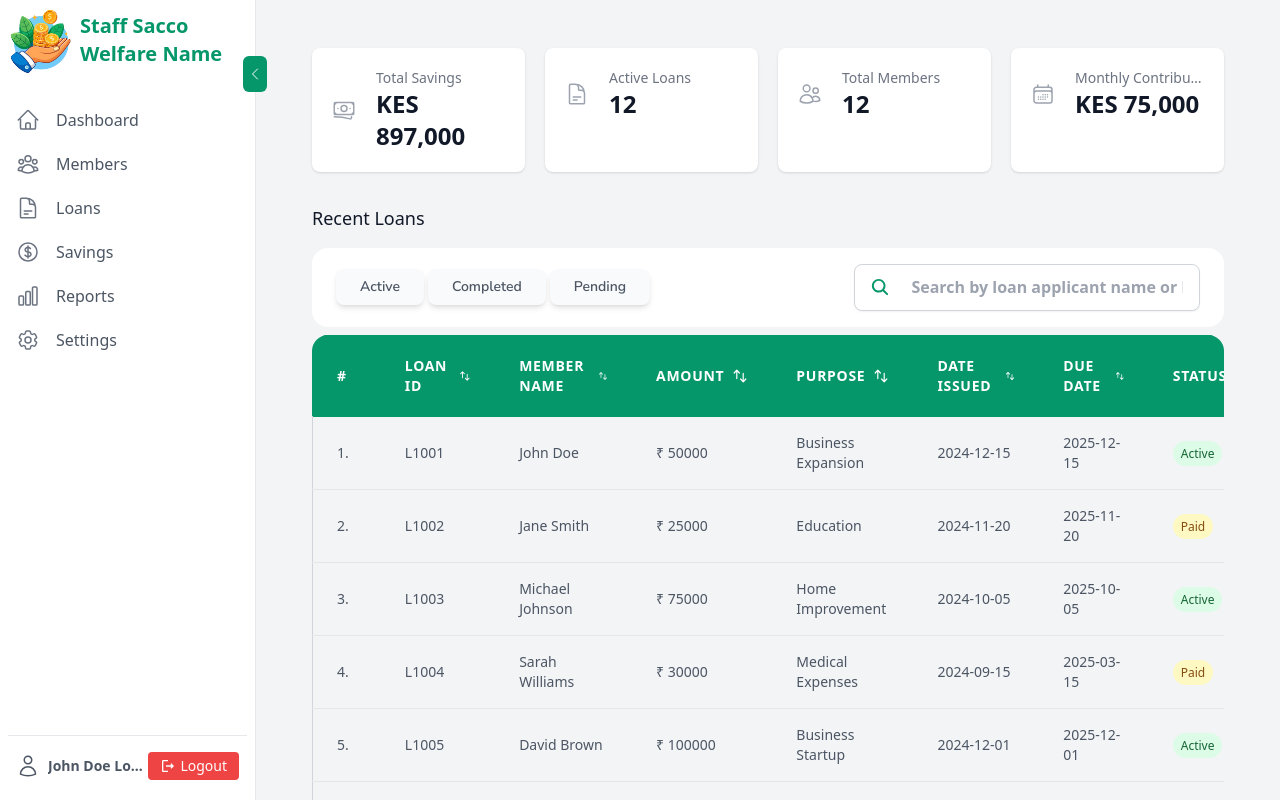
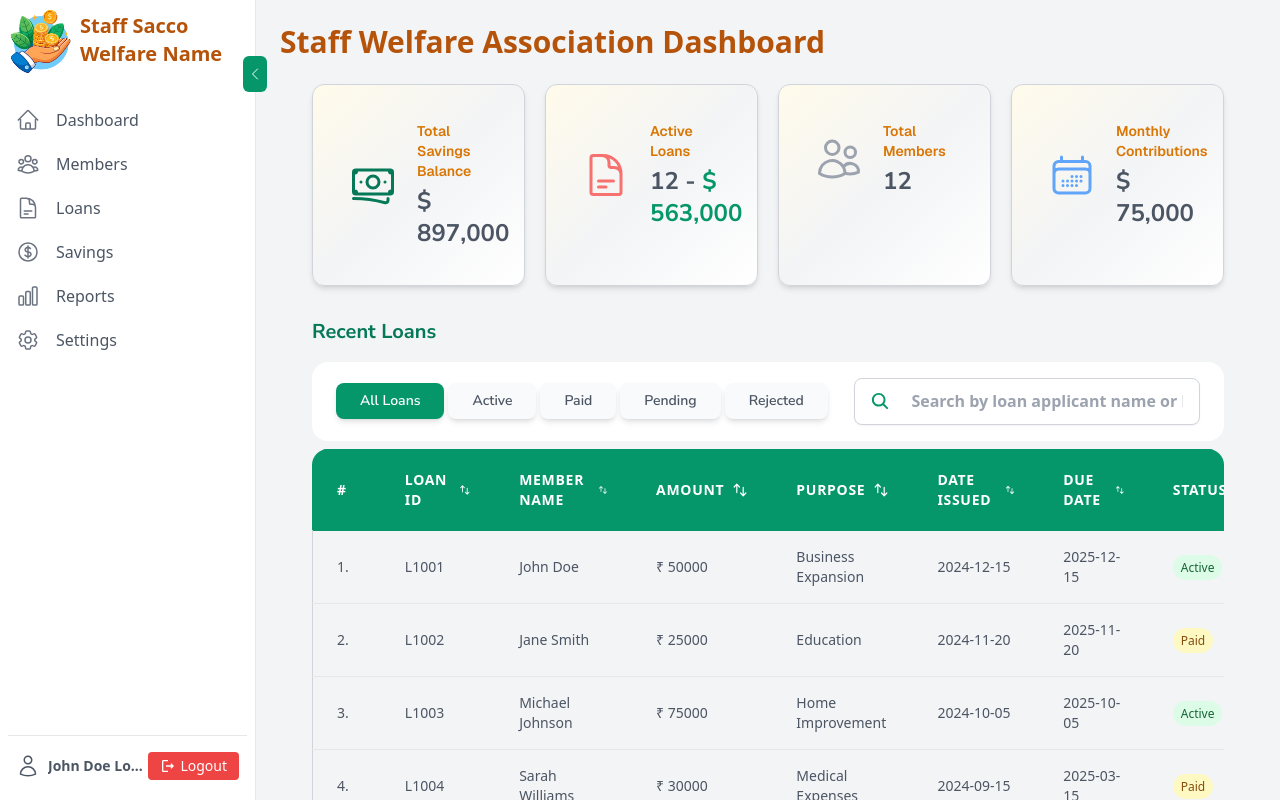
Before and after one commit to supa-modo/Sacco-Welfare-Loans-and-Savings, a React (Vite) app: page /admin in a window 1280 px wide. Built offline with nearby package versions, Linux system fonts and the light colour scheme; sample sign-in values are in the browser's storage.

Commit message:
feat: update styles in Sidebar and LoanApplicationForm components for improved UI consistency

```diff
--- a/src/components/layout/Sidebar.jsx
+++ b/src/components/layout/Sidebar.jsx
@@ -77,7 +77,7 @@ const Sidebar = ({ darkMode, userRole }) => {
             <div>
               <h1
                 className={`text-xl font-extrabold ${
-                  darkMode ? "text-white" : "text-primary"
+                  darkMode ? "text-white" : "text-amber-700"
                 }`}
               >
                 Staff Sacco Welfare Name
--- a/src/pages/admin/Dashboard.jsx
+++ b/src/pages/admin/Dashboard.jsx
@@ -66,9 +66,11 @@ const AdminDashboard = () => {
       key: "status",
       label: "Filter by Status",
       options: [
+        { value: "All", label: "All Loans" },
         { value: "Active", label: "Active" },
-        { value: "Completed", label: "Completed" },
+        { value: "Paid", label: "Paid" },
         { value: "Pending", label: "Pending" },
+        { value: "Rejected", label: "Rejected" },
       ],
     },
   ];
@@ -106,8 +108,9 @@ const AdminDashboard = () => {
       key: "status",
       label: "Filter by Status",
       options: [
-        { value: "active", label: "Active" },
-        { value: "inactive", label: "Inactive" },
+        { value: "All", label: "All Members" },
+        { value: "Active", label: "Active Members" },
+        { value: "Inactive", label: "Inactive Members" },
       ],
     },
   ];
@@ -141,9 +144,9 @@ const AdminDashboard = () => {
       key: "type",
       label: "Filter by Type",
       options: [
+        { value: "All", label: "All Savings" },
         { value: "Monthly Contribution", label: "Monthly Contribution" },
         { value: "Additional Savings", label: "Additional Savings" },
-        { value: "Withdrawal", label: "Withdrawal" },
       ],
     },
     {
@@ -152,6 +155,7 @@ const AdminDashboard = () => {
       options: [
         { value: "Completed", label: "Completed" },
         { value: "Pending", label: "Pending" },
+        { value: "Failed", label: "Failed" },
       ],
     },
   ];
@@ -159,24 +163,27 @@ const AdminDashboard = () => {
   return (
     <div className="flex min-h-screen">
       <main className="flex-1 overflow-y-auto">
+        <h1 className="text-3xl font-extrabold text-amber-700">
+          Staff Welfare Association Dashboard
+        </h1>
         <div className="py-6 px-8">
           {/* Payment Statistics */}
           <div className="grid grid-cols-1 gap-5 sm:grid-cols-2 lg:grid-cols-4">
             {/* Total Savings Card */}
-            <div className="bg-white overflow-hidden rounded-lg shadow">
+            <div className="bg-gradient-to-br from-amber-50 via-gray-100 to-white p-4 rounded-xl border border-gray-300 shadow-md">
               <div className="p-5">
                 <div className="flex items-center">
                   <div className="flex-shrink-0">
-                    <BanknotesIcon className="h-6 w-6 text-gray-400" />
+                    <BanknotesIcon className="h-12 w-12 text-primary-600 " />
                   </div>
                   <div className="ml-5 w-0 flex-1">
                     <dl>
-                      <dt className="text-sm font-medium text-gray-500 truncate">
-                        Total Savings
+                      <dt className="text-sm text-amber-600 font-semibold font-geist">
+                        Total Savings Balance
                       </dt>
                       <dd className="flex items-baseline">
-                        <div className="text-2xl font-semibold text-gray-900">
-                          KES {totalSavingsAmount.toLocaleString()}
+                        <div className="text-2xl font-bold font-nunito-sans text-gray-600 mt-1">
+                          $ {totalSavingsAmount.toLocaleString()}
                         </div>
                       </dd>
                     </dl>
@@ -186,20 +193,28 @@ const AdminDashboard = () => {
             </div>
 
             {/* Active Loans Card */}
-            <div className="bg-white overflow-hidden rounded-lg shadow">
+            <div className="bg-gradient-to-br from-amber-50 via-gray-100 to-white p-4 rounded-xl border border-gray-300 shadow-md">
               <div className="p-5">
                 <div className="flex items-center">
                   <div className="flex-shrink-0">
-                    <DocumentTextIcon className="h-6 w-6 text-gray-400" />
+                    <DocumentTextIcon className="h-12 w-12 text-red-400" />
                   </div>
                   <div className="ml-5 w-0 flex-1">
                     <dl>
-                      <dt className="text-sm font-medium text-gray-500 truncate">
+                      <dt className="text-sm text-amber-600 font-semibold font-geist">
                         Active Loans
                       </dt>
                       <dd className="flex items-baseline">
-                        <div className="text-2xl font-semibold text-gray-900">
-                          {loans.length}
+                        <div className="text-2xl font-bold font-nunito-sans text-gray-600 mt-1">
+                          {/* Display loans count and total amount */}
+                          {loans.length} -
+                          <span className="text-primary-500">
+                            {" "}
+                            ${" "}
+                            {loans
+                              .reduce((total, loan) => total + loan.amount, 0)
+                              .toLocaleString()}
+                          </span>
                         </div>
                       </dd>
                     </dl>
@@ -209,19 +224,19 @@ const AdminDashboard = () => {
             </div>
 
             {/* Total Members Card */}
-            <div className="bg-white overflow-hidden rounded-lg shadow">
+            <div className="bg-gradient-to-br from-amber-50 via-gray-100 to-white p-4 rounded-xl border border-gray-300 shadow-md">
               <div className="p-5">
                 <div className="flex items-center">
                   <div className="flex-shrink-0">
-                    <UsersIcon className="h-6 w-6 text-gray-400" />
+                    <UsersIcon className="h-12 w-12 text-gray-400" />
                   </div>
                   <div className="ml-5 w-0 flex-1">
                     <dl>
-                      <dt className="text-sm font-medium text-gray-500 truncate">
+                      <dt className="text-sm text-amber-600 font-semibold font-geist">
                         Total Members
                       </dt>
                       <dd className="flex items-baseline">
-                        <div className="text-2xl font-semibold text-gray-900">
+                        <div className="text-2xl font-bold font-nunito-sans text-gray-600 mt-1">
                           {totalMembers}
                         </div>
                       </dd>
@@ -232,20 +247,20 @@ const AdminDashboard = () => {
             </div>
 
             {/* Monthly Contributions Card */}
-            <div className="bg-white overflow-hidden rounded-lg shadow">
+            <div className="bg-gradient-to-br from-amber-50 via-gray-100 to-white p-4 rounded-xl border border-gray-300 shadow-md">
               <div className="p-5">
                 <div className="flex items-center">
                   <div className="flex-shrink-0">
-                    <CalendarDaysIcon className="h-6 w-6 text-gray-400" />
+                    <CalendarDaysIcon className="h-12 w-12 text-blue-400" />
                   </div>
                   <div className="ml-5 w-0 flex-1">
                     <dl>
-                      <dt className="text-sm font-medium text-gray-500 truncate">
+                      <dt className="text-sm text-amber-600 font-semibold font-geist">
                         Monthly Contributions
                       </dt>
                       <dd className="flex items-baseline">
-                        <div className="text-2xl font-semibold text-gray-900">
-                          KES {monthlyContributions.toLocaleString()}
+                        <div className="text-2xl font-bold font-nunito-sans text-gray-600 mt-1">
+                          $ {monthlyContributions.toLocaleString()}
                         </div>
                       </dd>
                     </dl>
@@ -257,7 +272,7 @@ const AdminDashboard = () => {
 
           {/* Recent Loans */}
           <div className="mt-8">
-            <h2 className="text-lg font-medium text-gray-900 mb-4">
+            <h2 className="text-xl font-bold font-nunito-sans text-primary-600 mb-4">
               Recent Loans
             </h2>
             <DataTable
@@ -270,7 +285,7 @@ const AdminDashboard = () => {
 
           {/* Members List */}
           <div className="mt-8">
-            <h2 className="text-lg font-medium text-gray-900 mb-4">
+            <h2 className="text-xl font-bold font-nunito-sans text-primary-600 mb-4">
               Welfare Members
             </h2>
             <DataTable
@@ -283,7 +298,7 @@ const AdminDashboard = () => {
 
           {/* Savings Accounts */}
           <div className="mt-8">
-            <h2 className="text-lg font-medium text-gray-900 mb-4">
+            <h2 className="text-xl font-bold font-nunito-sans text-primary-600 mb-4">
               Savings Accounts
             </h2>
             <DataTable
```
Also changed, not shown: src/components/forms/LoanApplicationForm.jsx (+27 -24 lines).
